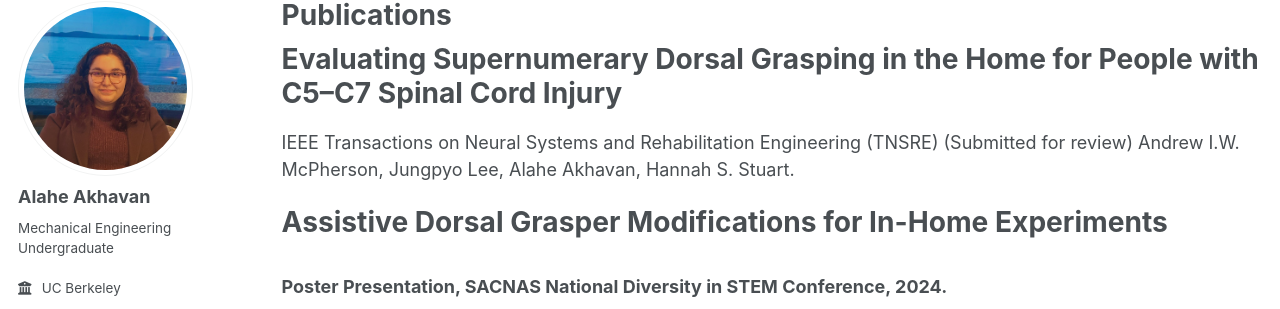
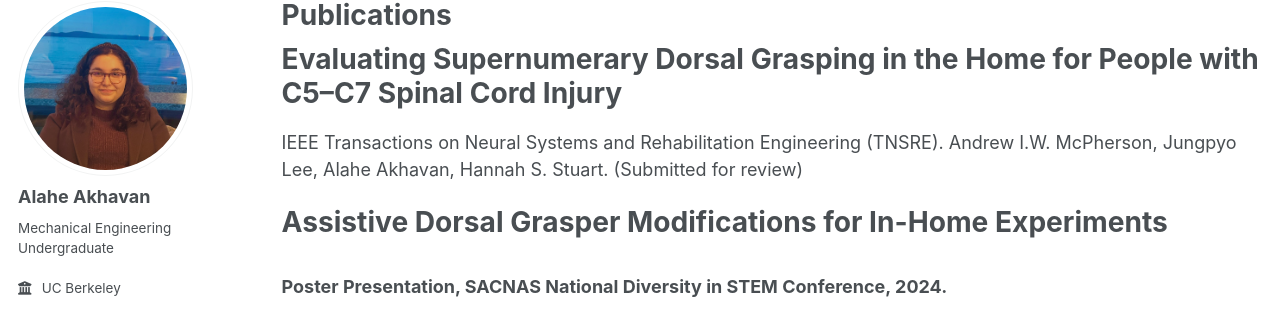
Before and after one commit to Akhavana/akhavana.github.io, a Jekyll site: the page built from _pages/publications.md, in a window 1280 px wide. Shown: the part 98-407 px from the top of the page. Built offline with Jekyll 4.4.1, drawn with Linux system fonts in a browser that asks for light colours; a script that is not in the unit is left out.

```diff
--- a/_pages/publications.md
+++ b/_pages/publications.md
@@ -6,8 +6,8 @@ author_profile: true
 ---
 
 # Evaluating Supernumerary Dorsal Grasping in the Home for People with C5–C7 Spinal Cord Injury
-IEEE Transactions on Neural Systems and Rehabilitation Engineering (TNSRE) (Submitted for review)
-Andrew I.W. McPherson, Jungpyo Lee, Alahe Akhavan, Hannah S. Stuart.
+IEEE Transactions on Neural Systems and Rehabilitation Engineering (TNSRE).
+Andrew I.W. McPherson, Jungpyo Lee, Alahe Akhavan, Hannah S. Stuart.  (Submitted for review)
 
 
 # Assistive Dorsal Grasper Modifications for In-Home Experiments
```
